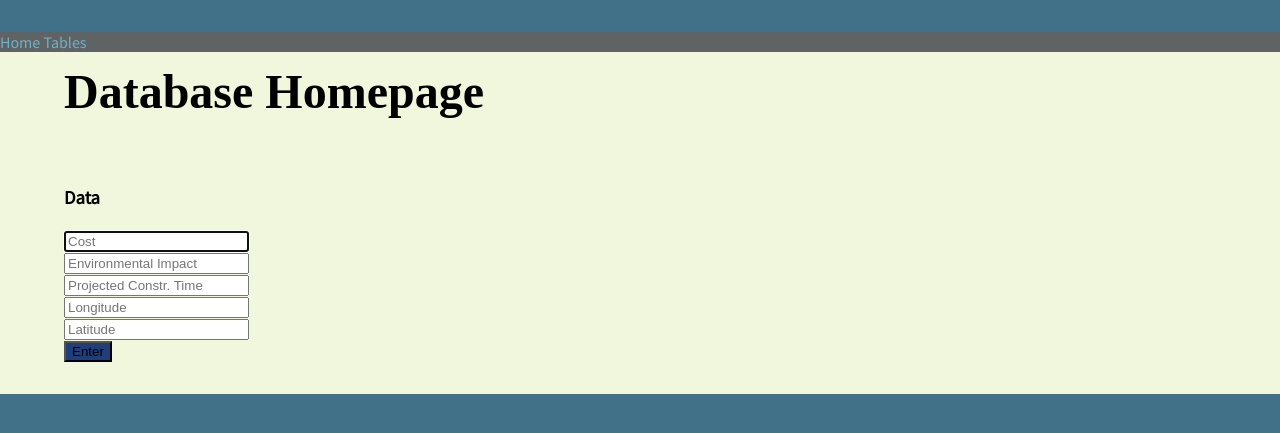
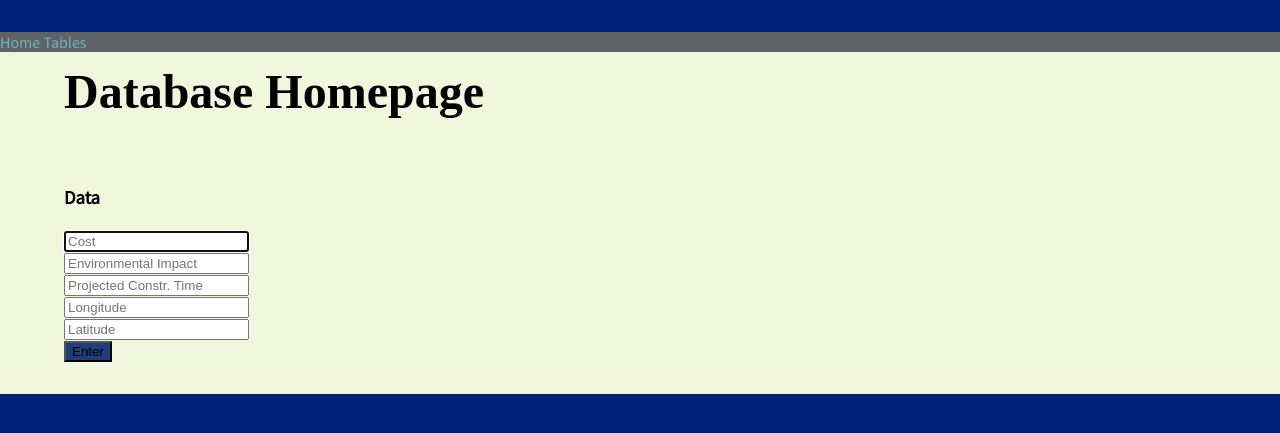
Before and after one commit to kyrill-borz/hackathondatabase, a Flask app: page / in a window 1280 px wide. Shown: the top 433 px of the page. Run offline with Flask 2, Linux system fonts and the light colour scheme; some web fonts are replaced.

Commit message:
css start

```diff
--- a/static/css/main.css
+++ b/static/css/main.css
@@ -8,7 +8,7 @@ body {
     font-family: 'Source Sans Pro', sans-serif;
     font-size: 100%;
     color: #000;
-    background: #407189;
+    background: #00217a;
     margin: 0;
 }
 
```
